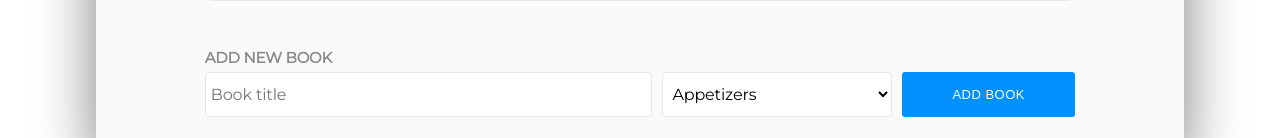
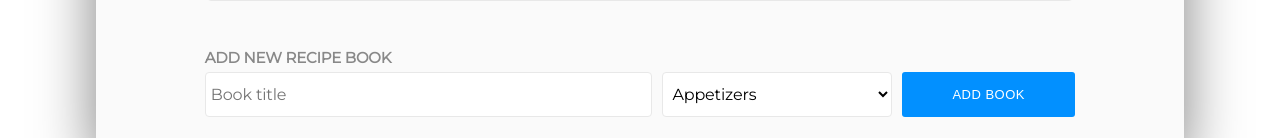
Before and after one commit to kvnlay/magic-bookstore, a React (Create React App) app: page / in a window 1280 px wide. Shown: the part 937-1075 px from the top of the page. Built offline with nearby package versions, Linux system fonts and the light colour scheme.

Commit message:
fix typo error

```diff
--- a/src/components/BooksForm.js
+++ b/src/components/BooksForm.js
@@ -41,7 +41,7 @@ class BooksForm extends React.Component {
     const { title, category } = this.state;
     return (
       <div className="add-form">
-        <h3>ADD NEW BOOK</h3>
+        <h3>ADD NEW RECIPE BOOK</h3>
         <form>
           <br />
           <input
```
